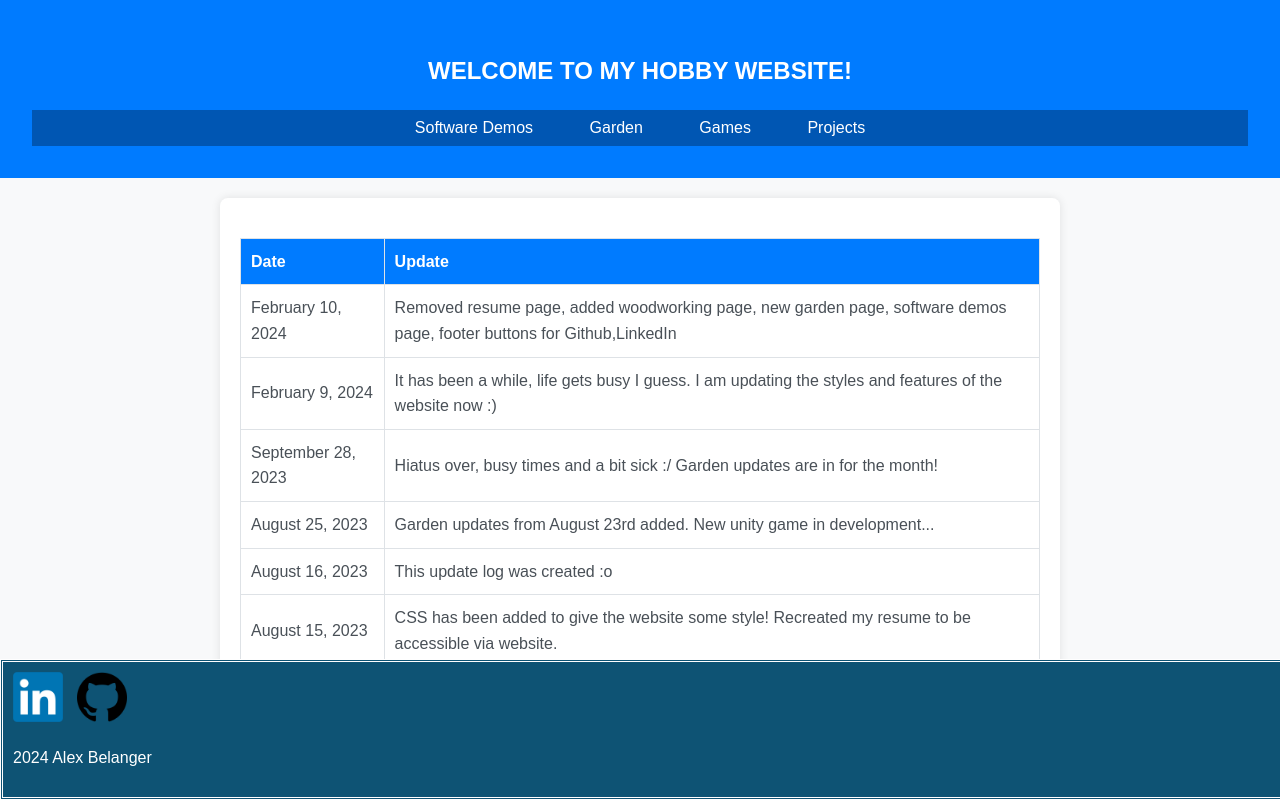
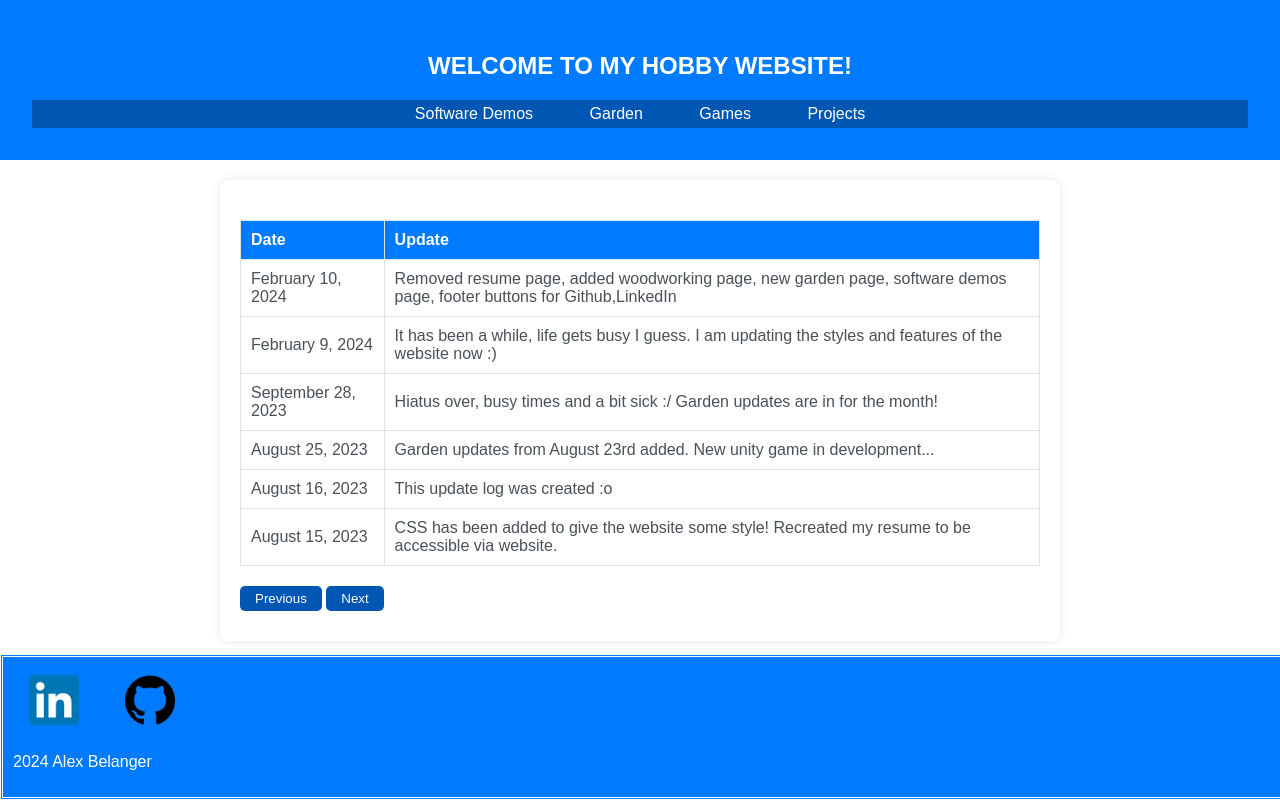
Before and after one commit to AlexandreBelanger1/WebDev, a website: page index.html in a window 1280 px wide. Drawn offline with Linux system fonts and the light colour scheme.

Commit message:
big style changes

```diff
--- a/Home-Style.css
+++ b/Home-Style.css
@@ -1,12 +1,17 @@
 
         body {
+            display: flex;
+            flex-direction: column;
+            min-height: 100vh; /* Set minimum height to 100% of the viewport height */
+
             font-family: 'Arial', sans-serif;
             background-color: #ffffff;
             margin: 0;
             padding: 0;
             box-sizing: border-box;
             color: #495057;
-            line-height: 1.6;
+
+
         }
 
         header {
@@ -18,8 +23,7 @@
 
         .navbar-container {
             background-color: #0056b3;
-            padding-top: 5px;
-            padding-bottom: 5px;
+            padding: 10px;
         }
 
         .navbar a {
@@ -81,6 +85,7 @@
         }
         footer {
             position: fixed;
+            margin-top: auto;
             left: 0;
             bottom: 0;
             width: 100%;
@@ -91,6 +96,7 @@
         }
         .footer {
             display: flex;
+            margin-top: auto;
             justify-content: space-between;
             align-items: center;
             padding: 10px;
@@ -101,10 +107,34 @@
 
         .footer-buttons a {
             display: inline-block;
-            margin-right: 10px; /* Adjust margin to your preference */
+            margin-right: 10px;
             transition: opacity 0.3s;
+            text-decoration: none;
+            padding: 8px 16px;
+            border-radius: 5px;
+            background-color: #007bff;
+            color: white;
         }
 
         .footer-buttons a:hover {
             opacity: 0.8;
+            background-color: #0056b3;
         }
+        .pagination {
+            margin-top: 20px;
+            margin-bottom: 10px;
+        }
+
+        .pagination button {
+            background-color: #0056b3; /* Dark blue-gray button background */
+            color: #fff;
+            border: none;
+            padding: 5px 15px;
+            border-radius: 5px;
+            cursor: pointer;
+            transition: background-color 0.3s;
+        }
+
+        .pagination button:hover {
+            background-color: #34495e; /* Darker blue-gray on hover */
+        }
--- a/garden2.css
+++ b/garden2.css
@@ -18,6 +18,7 @@ header {
 }
 
 .navbar-container {
+    padding: 5px;
     background-color: #465a4a; /* Dark olive green band */
 }
 
@@ -56,3 +57,59 @@ h1, h2, h3 {
     border-radius: 8px;
     margin: 20px 0;
 }
+footer {
+    position: fixed;
+    margin-top: auto;
+    left: 0;
+    bottom: 0;
+    width: 100%;
+    background-color: #8f9a8b;
+    color: white;
+    border-style: double;
+    padding: 10px;
+}
+.footer {
+    display: flex;
+    margin-top: auto;
+    justify-content: space-between;
+    align-items: center;
+    padding: 10px;
+    background-color: #465a4a;
+    color: #28342c;
+    border-style: double;
+}
+
+.footer-buttons a {
+    display: inline-block;
+    margin-right: 10px;
+    transition: opacity 0.3s;
+    text-decoration: none;
+    padding: 8px 16px;
+    border-radius: 5px;
+    background-color: #465a4a;
+    color: white;
+}
+
+.footer-buttons a:hover {
+    opacity: 0.8;
+    background-color: #28342c;
+}
+
+.pagination {
+    margin-top: 20px;
+    margin-bottom: 10px;
+}
+
+.pagination button {
+    background-color: #465a4a;
+    color: #fff;
+    border: none;
+    padding: 5px 15px;
+    border-radius: 5px;
+    cursor: pointer;
+    transition: background-color 0.3s;
+}
+
+.pagination button:hover {
+    background-color: #28342c; /* Darker blue-gray on hover */
+}
--- a/index.html
+++ b/index.html
@@ -74,10 +74,10 @@
                 </tr>
               </tbody>
               </table>
-            <div id="paginationButtons" class="footer-buttons">
-                <button onclick="changePage(-1)">Previous</button>
-                <button onclick="changePage(1)">Next</button>
-            </div>
+                <div id="paginationButtons" class="pagination">
+                    <button onclick="changePage(-1)">Previous</button>
+                    <button onclick="changePage(1)">Next</button>
+                </div>
         </div>
     </div>
 
--- a/public/css/Home-Style.css
+++ b/public/css/Home-Style.css
@@ -1,12 +1,17 @@
 
 body {
+    display: flex;
+    flex-direction: column;
+    min-height: 100vh; /* Set minimum height to 100% of the viewport height */
+
     font-family: 'Arial', sans-serif;
-            background-color: #f8f9fa;
+    background-color: #ffffff;
     margin: 0;
     padding: 0;
     box-sizing: border-box;
     color: #495057;
-            line-height: 1.6;
+
+
 }
 
 header {
@@ -39,7 +44,7 @@
     max-width: 800px;
     margin: 20px auto;
     padding: 20px;
-            background-color: #fff;
+    background-color: #ffffff;
     border-radius: 8px;
     box-shadow: 0 0 10px rgba(0, 0, 0, 0.1);
 }
@@ -77,34 +82,60 @@
 
 th {
     background-color: #007bff;
-            color: white;
+    color: rgb(255, 255, 255);
 }
 footer {
     position: fixed;
+    margin-top: auto;
     left: 0;
     bottom: 0;
     width: 100%;
-            background-color: rgb(14, 83, 116);
+    background-color: #007bff;
     color: white;
     border-style: double;
     padding: 10px;
 }
 .footer {
     display: flex;
+    margin-top: auto;
     justify-content: space-between;
     align-items: center;
     padding: 10px;
-            background-color: rgb(14, 83, 116);
+    background-color: #007bff;
     color: white;
     border-style: double;
 }
 
 .footer-buttons a {
     display: inline-block;
-            margin-right: 10px; /* Adjust margin to your preference */
+    margin-right: 10px;
     transition: opacity 0.3s;
+    text-decoration: none;
+    padding: 8px 16px;
+    border-radius: 5px;
+    background-color: #007bff;
+    color: white;
 }
 
 .footer-buttons a:hover {
     opacity: 0.8;
+    background-color: #0056b3;
 }
+.pagination {
+    margin-top: 20px;
+    margin-bottom: 10px;
+}
+
+.pagination button {
+    background-color: #0056b3; /* Dark blue-gray button background */
+    color: #fff;
+    border: none;
+    padding: 5px 15px;
+    border-radius: 5px;
+    cursor: pointer;
+    transition: background-color 0.3s;
+}
+
+.pagination button:hover {
+    background-color: #34495e; /* Darker blue-gray on hover */
+}
--- a/public/css/garden2.css
+++ b/public/css/garden2.css
@@ -18,6 +18,7 @@ header {
 }
 
 .navbar-container {
+    padding: 5px;
     background-color: #465a4a; /* Dark olive green band */
 }
 
@@ -56,3 +57,59 @@ h1, h2, h3 {
     border-radius: 8px;
     margin: 20px 0;
 }
+footer {
+    position: fixed;
+    margin-top: auto;
+    left: 0;
+    bottom: 0;
+    width: 100%;
+    background-color: #8f9a8b;
+    color: white;
+    border-style: double;
+    padding: 10px;
+}
+.footer {
+    display: flex;
+    margin-top: auto;
+    justify-content: space-between;
+    align-items: center;
+    padding: 10px;
+    background-color: #465a4a;
+    color: #28342c;
+    border-style: double;
+}
+
+.footer-buttons a {
+    display: inline-block;
+    margin-right: 10px;
+    transition: opacity 0.3s;
+    text-decoration: none;
+    padding: 8px 16px;
+    border-radius: 5px;
+    background-color: #465a4a;
+    color: white;
+}
+
+.footer-buttons a:hover {
+    opacity: 0.8;
+    background-color: #28342c;
+}
+
+.pagination {
+    margin-top: 20px;
+    margin-bottom: 10px;
+}
+
+.pagination button {
+    background-color: #465a4a;
+    color: #fff;
+    border: none;
+    padding: 5px 15px;
+    border-radius: 5px;
+    cursor: pointer;
+    transition: background-color 0.3s;
+}
+
+.pagination button:hover {
+    background-color: #28342c; /* Darker blue-gray on hover */
+}
--- a/resume.css
+++ b/resume.css
@@ -19,6 +19,7 @@ header {
 
 .navbar-container {
   background-color: #0056b3;
+  padding: 5px;
 }
 
 .navbar a {
--- a/woodworking-styles.css
+++ b/woodworking-styles.css
@@ -14,7 +14,7 @@ header {
     background-color: #2c3e50; /* Dark blue-gray header */
     color: #fff;
     text-align: center;
-    padding: 2em;
+    padding: 1em;
 }
 
 .navbar-container {
```
Also changed, not shown: Resume.html (+1 -24 lines), garden2.html (+13 -1 lines), woodworking.html (+17 -18 lines). Lines whose indentation alone changed are shown as unchanged.
